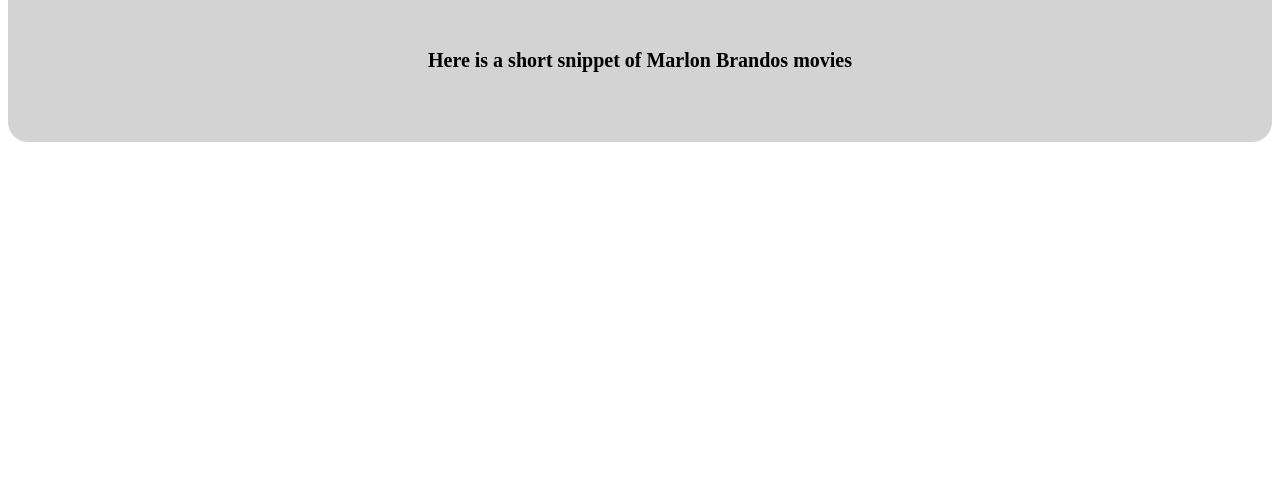
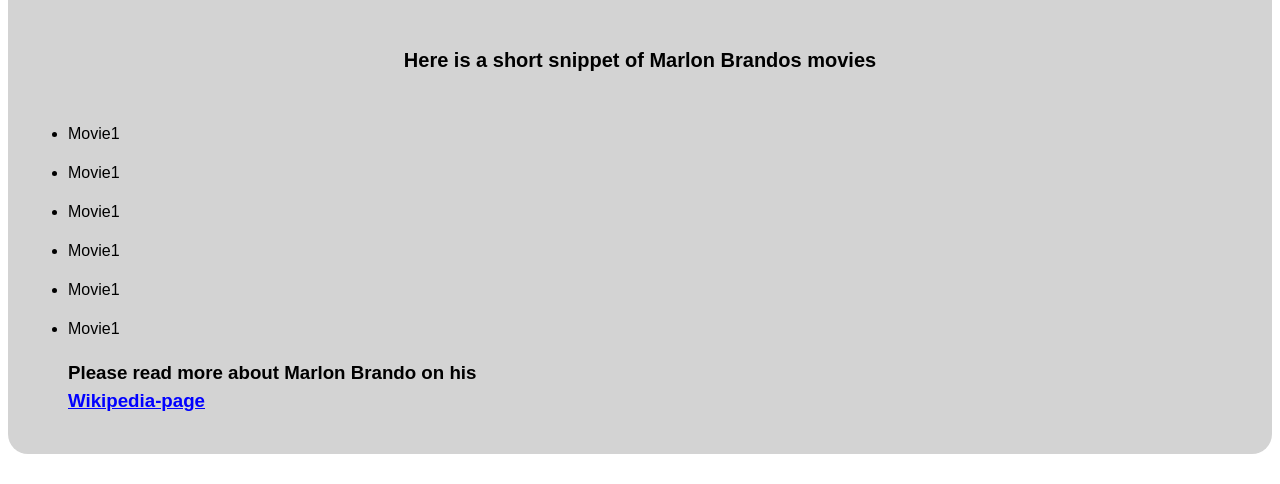
Before and after one commit to Simon-Hansen/marlon-brando.github.io, a plain HTML site: page index.html in a window 1280 px wide. Shown: the part 594-1078 px from the top of the page. Before the commit the page ends 800 px from the top, so only its background shows below. Drawn offline with Linux system fonts and the light colour scheme.

Commit message:
Update index.html

```diff
--- a/index.html
+++ b/index.html
@@ -6,11 +6,11 @@
     font-size: 12px;
   }
   body {
-    font-size: 12px;
+    font-size: 16px;
     text-align: center;
     color: "";
     margin: "";
-    font-family:
+    font-family: Arial
   }
   h1 {
     font-size: 50px;
@@ -56,6 +56,16 @@
     font-size: 20px;
     text-align: center;
   }
+  ul {
+    max-width: 500px;
+    margin: 10 auto 50px auto;
+    text-align: left;
+    line-height: 1.5;
+  }
+  li {
+    margin: 15px auto;
+    font-size:
+  }
 </style>
 </head>
 <body>
@@ -68,5 +78,14 @@
     </figure>
     <section id="career">
       <h3 id="header">Here is a short snippet of Marlon Brandos movies</h3>
+      <ul>
+        <li>Movie1</li>
+        <li>Movie1</li>
+        <li>Movie1</li>
+        <li>Movie1</li>
+        <li>Movie1</li>
+        <li>Movie1</li>
+      <h3>Please read more about Marlon Brando on his <a id="wiki-page" href="https://en.wikipedia.org/wiki/Marlon_Brando" target="_blank">Wikipedia-page</a></h3>
   </main>
 </body>
+</html>
```
